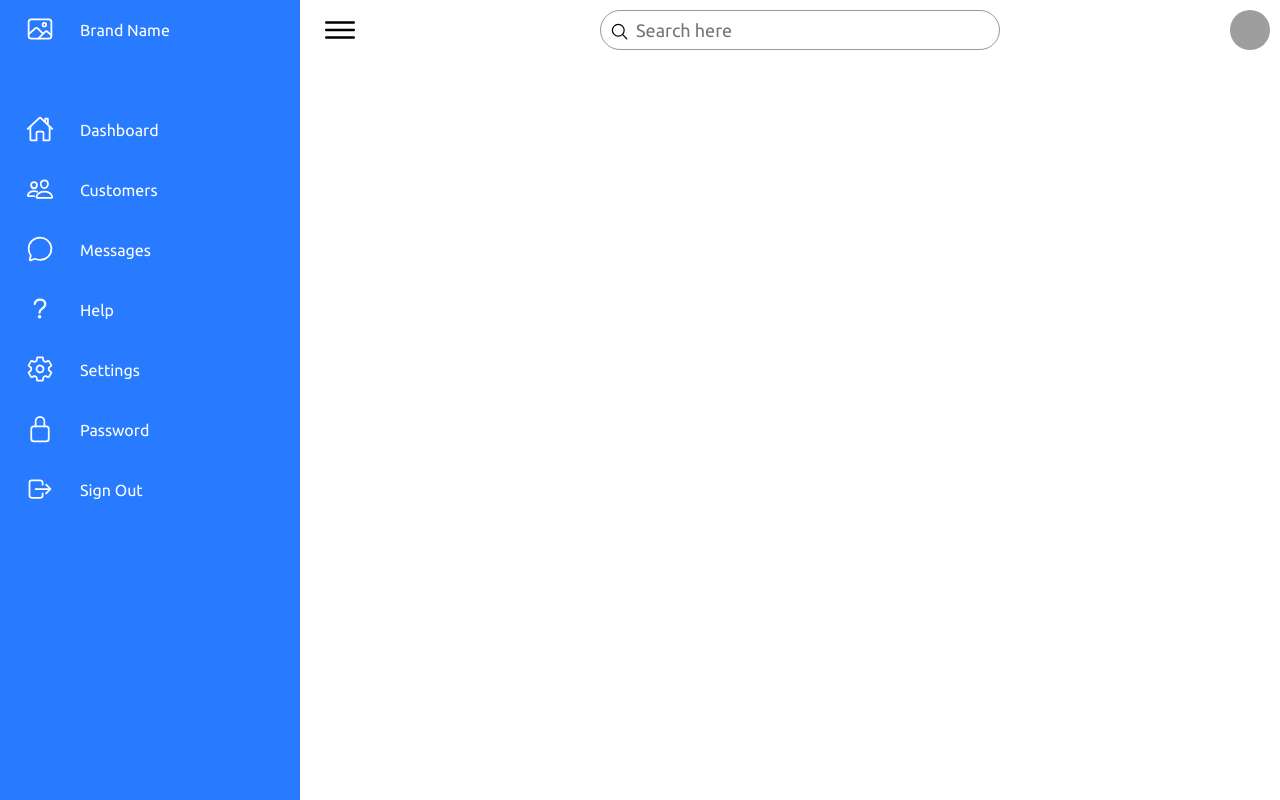
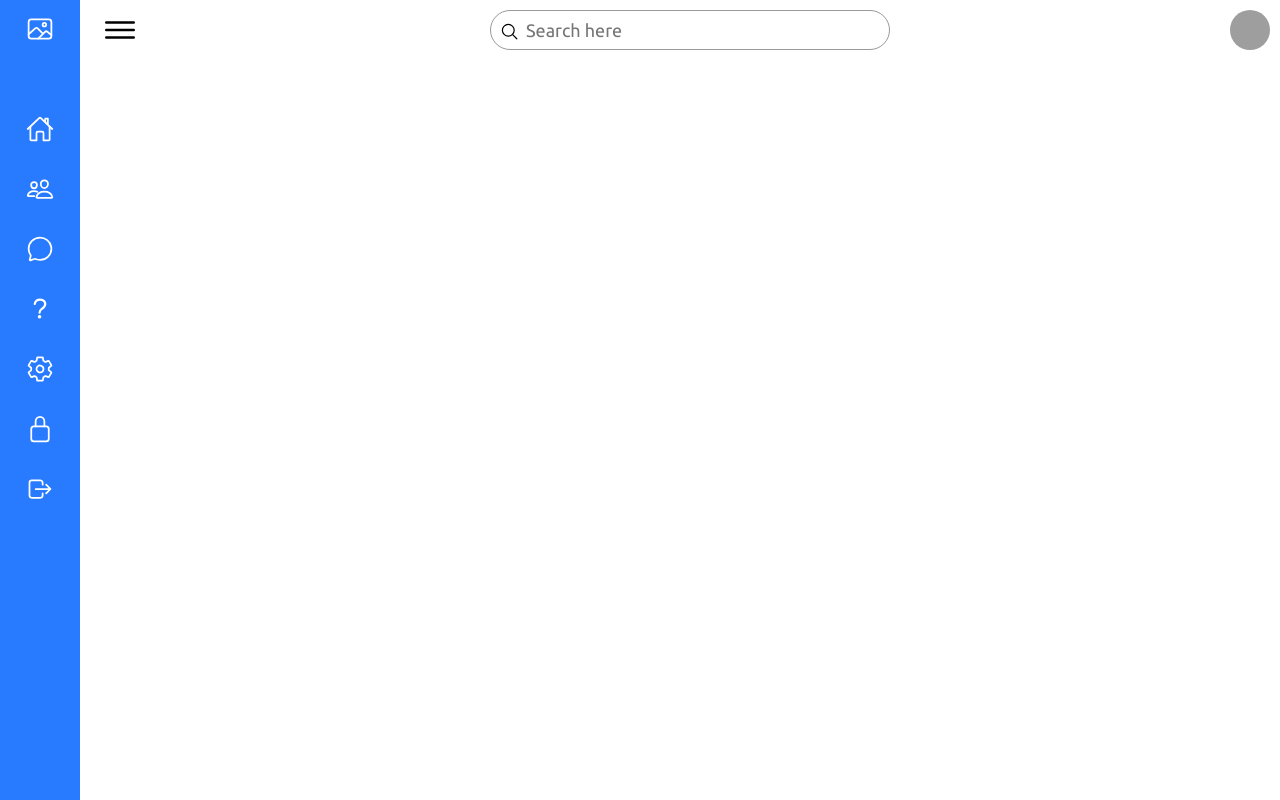
Before and after one commit to sergiychaiuk/admin-dashboard, a plain HTML site: page index.html in a window 1280 px wide. Both pictures are taken after a click on the element 340 px from the left and 30 px from the top of the page. Drawn offline with nearby package versions, Linux system fonts and the light colour scheme; grey boxes are pictures that could not be loaded.

Commit message:
created script menu toggle

```diff
--- a/index.html
+++ b/index.html
@@ -93,6 +93,16 @@
         }
 
         list.forEach((item) => item.addEventListener('mouseover', activeLink))
+
+        // menu toggle
+        let toggle = document.querySelector('.toggle')
+        let navigation = document.querySelector('.navigation')
+        let main = document.querySelector('.main')
+
+        toggle.onclick = () => {
+            navigation.classList.toggle('active')
+            main.classList.toggle('active')
+        }
     </script>
 </body>
 </html>
--- a/style.css
+++ b/style.css
@@ -31,6 +31,9 @@ body {
     border-left: 10px solid var(--blue);
     transition: 0.5s;
     overflow: hidden;
+}
+.navigation.active {
+    width: 80px;
 }
 .navigation ul {
     position: absolute;
@@ -118,7 +121,10 @@ body {
     background: var(--white);
     transition: 0.5s;
 }
-
+.main.active {
+    width: calc(100% - 80px);
+    left: 80px;
+}
 /* top-bar */
 .top-bar {
     width: 100%;
```
